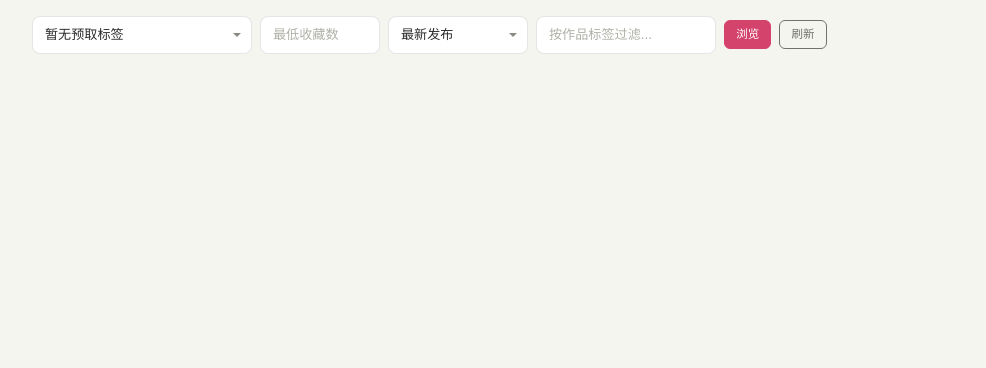
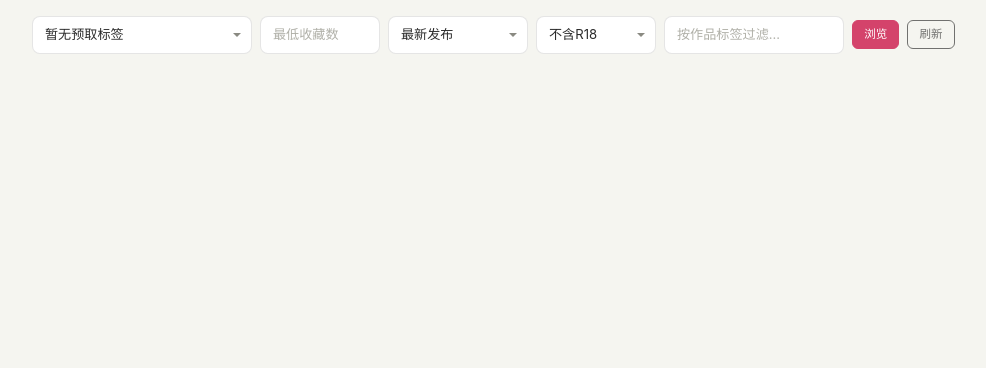
Before and after one commit to feng-y-u/PpPpP, a Flask app: page /cache in a window 1280 px wide. Shown: the part 52-420 px from the top of the page, without its empty margins (50-1036 px from the left). Run offline with Flask 3, Linux system fonts and the light colour scheme; data that the repository does not hold is empty; some libraries are stand-ins or nearby versions.

Commit message:
feat: 缓存页 R18 过滤（默认不含 R18）
- /api/cache/items 新增 r18 参数（safe/all），默认 safe（不含 R18）
- 前端筛选区加 R18 下拉（不含R18/包含R18），默认不含
- 新增回归测试：缺省参数默认过滤 R18，r18=all 时包含
全量测试通过

```diff
--- a/app.py
+++ b/app.py
@@ -1108,6 +1108,11 @@ def cache_items() -> Response:
     offset = max(0, _safe_int(request.args.get('offset'), 0))
     filter_tag = request.args.get('filter_tag', '').strip()
 
+    # R18 过滤：默认 safe（不含 R18）；显式 r18=all 才包含
+    r18_mode = request.args.get('r18', 'safe')
+    if r18_mode not in ('all', 'safe'):
+        r18_mode = 'safe'
+
     with get_session() as db:
         sc = db.query(SearchCache).filter(SearchCache.tag == tag).first()
         if not sc:
@@ -1117,7 +1122,7 @@ def cache_items() -> Response:
         sc_total = sc.total
 
     results, has_more, _next, filtered_total = query_cached_tag(
-        tag, min_bookmarks, sort_order, 'or', 'all',
+        tag, min_bookmarks, sort_order, 'or', r18_mode,
         offset=offset, limit=ITEMS_PER_PAGE, filter_tag=filter_tag,
     )
     return jsonify({
--- a/templates/cache.html
+++ b/templates/cache.html
@@ -136,6 +136,10 @@
     <select class="form-select form-select-sm" id="cacheSortOrder" style="max-width:140px;">
       <option value="date_d">最新发布</option>
       <option value="popular_d">人气（收藏数）</option>
+    </select>
+    <select class="form-select form-select-sm" id="cacheR18" style="max-width:120px;">
+      <option value="safe">不含R18</option>
+      <option value="all">包含R18</option>
     </select>
     <input class="form-control form-control-sm" id="cacheFilterTag" type="text" list="cacheTagList" placeholder="按作品标签过滤..." style="max-width:180px;" autocomplete="off">
     <datalist id="cacheTagList"></datalist>
@@ -313,8 +317,9 @@ async function browseCache() {
   if (!tag) return;
   const minBookmarks = parseInt($('#cacheMinBookmarks').value) || 0;
   const sort = $('#cacheSortOrder').value;
+  const r18 = $('#cacheR18').value;
   const filterTag = $('#cacheFilterTag').value.trim();
-  const resp = await fetch(`/api/cache/items?tag=${encodeURIComponent(tag)}&min_bookmarks=${minBookmarks}&sort=${sort}&filter_tag=${encodeURIComponent(filterTag)}&offset=0`);
+  const resp = await fetch(`/api/cache/items?tag=${encodeURIComponent(tag)}&min_bookmarks=${minBookmarks}&sort=${sort}&r18=${r18}&filter_tag=${encodeURIComponent(filterTag)}&offset=0`);
   if (!resp.ok) {
     const err = await resp.json().catch(() => ({}));
     showToast(err.error || '加载失败', true);
@@ -379,8 +384,9 @@ async function browseCacheWithOffset(offset) {
   const tag = $('#cacheTagSelect').value;
   const minBookmarks = parseInt($('#cacheMinBookmarks').value) || 0;
   const sort = $('#cacheSortOrder').value;
+  const r18 = $('#cacheR18').value;
   const filterTag = $('#cacheFilterTag').value.trim();
-  const resp = await fetch(`/api/cache/items?tag=${encodeURIComponent(tag)}&min_bookmarks=${minBookmarks}&sort=${sort}&filter_tag=${encodeURIComponent(filterTag)}&offset=${offset}`);
+  const resp = await fetch(`/api/cache/items?tag=${encodeURIComponent(tag)}&min_bookmarks=${minBookmarks}&sort=${sort}&r18=${r18}&filter_tag=${encodeURIComponent(filterTag)}&offset=${offset}`);
   if (!resp.ok) { showToast('加载失败', true); return; }
   const data = await resp.json();
   currentOffset = data.offset;
```
Also changed, not shown: tests/test_search_cache.py (+25 -0 lines).
